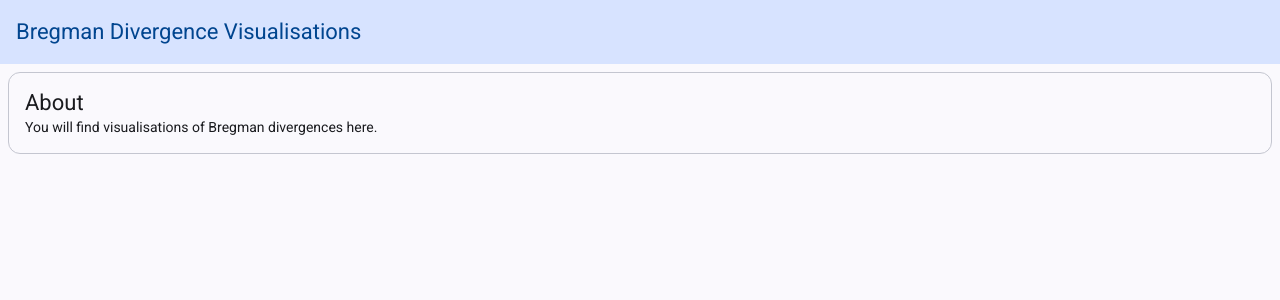
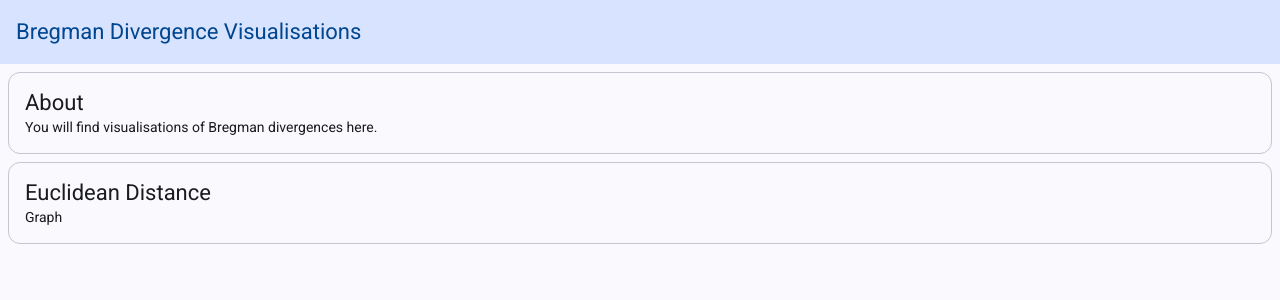
Before and after one commit to Muhammad-Shabbir416/bregman-visualisation, an Angular app: page / in a window 1280 px wide. Shown: the top 300 px of the page. Built offline with nearby package versions, Linux system fonts and the light colour scheme.

Commit message:
Add placeholder for Euclidean vis

```diff
--- a/src/app/app.html
+++ b/src/app/app.html
@@ -12,3 +12,5 @@
     You will find visualisations of Bregman divergences here.
   </mat-card-content>
 </mat-card>
+
+<app-euclidean></app-euclidean>
--- a/src/app/app.ts
+++ b/src/app/app.ts
@@ -1,10 +1,11 @@
 import { Component, signal } from '@angular/core';
 import { MatToolbarModule } from '@angular/material/toolbar';
 import { MatCardModule } from '@angular/material/card';
+import { Euclidean } from './euclidean/euclidean';
 
 @Component({
   selector: 'app-root',
-  imports: [MatToolbarModule, MatCardModule],
+  imports: [MatToolbarModule, MatCardModule, Euclidean],
   templateUrl: './app.html',
   styleUrl: './app.css'
 })
--- /dev/null
+++ b/src/app/euclidean/euclidean.css
@@ -0,0 +1,3 @@
+mat-card {
+    margin: 8px;
+}
--- /dev/null
+++ b/src/app/euclidean/euclidean.html
@@ -0,0 +1,10 @@
+<mat-card appearance="outlined">
+    <mat-card-header>
+        <mat-card-title>
+            Euclidean Distance
+        </mat-card-title>
+    </mat-card-header>
+    <mat-card-content>
+        Graph
+    </mat-card-content>
+</mat-card>
```
Also changed, not shown: src/app/euclidean/euclidean.ts (added, +12 -0 lines), 1 other file (tests, documents, lock files or other folders).
